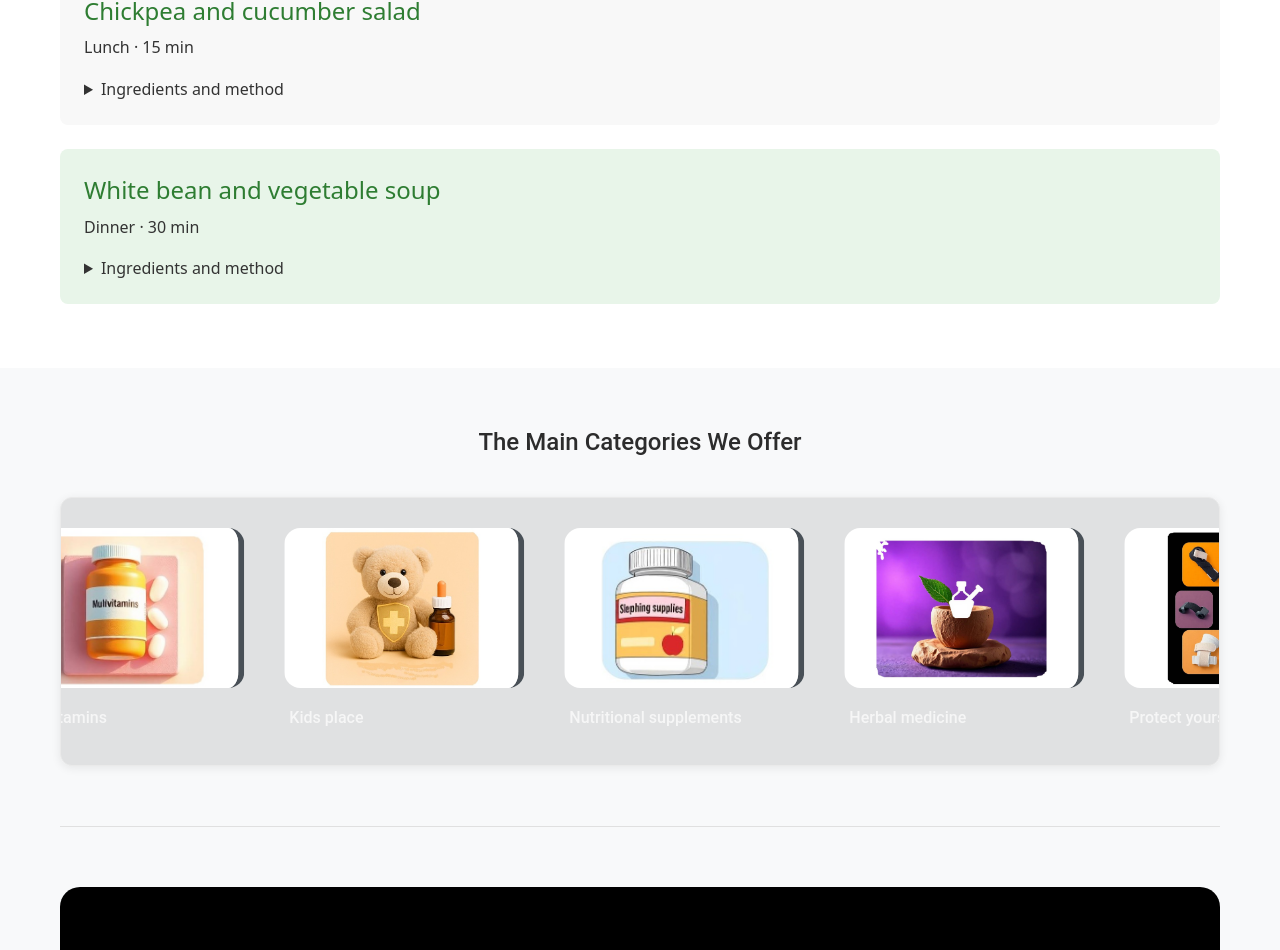
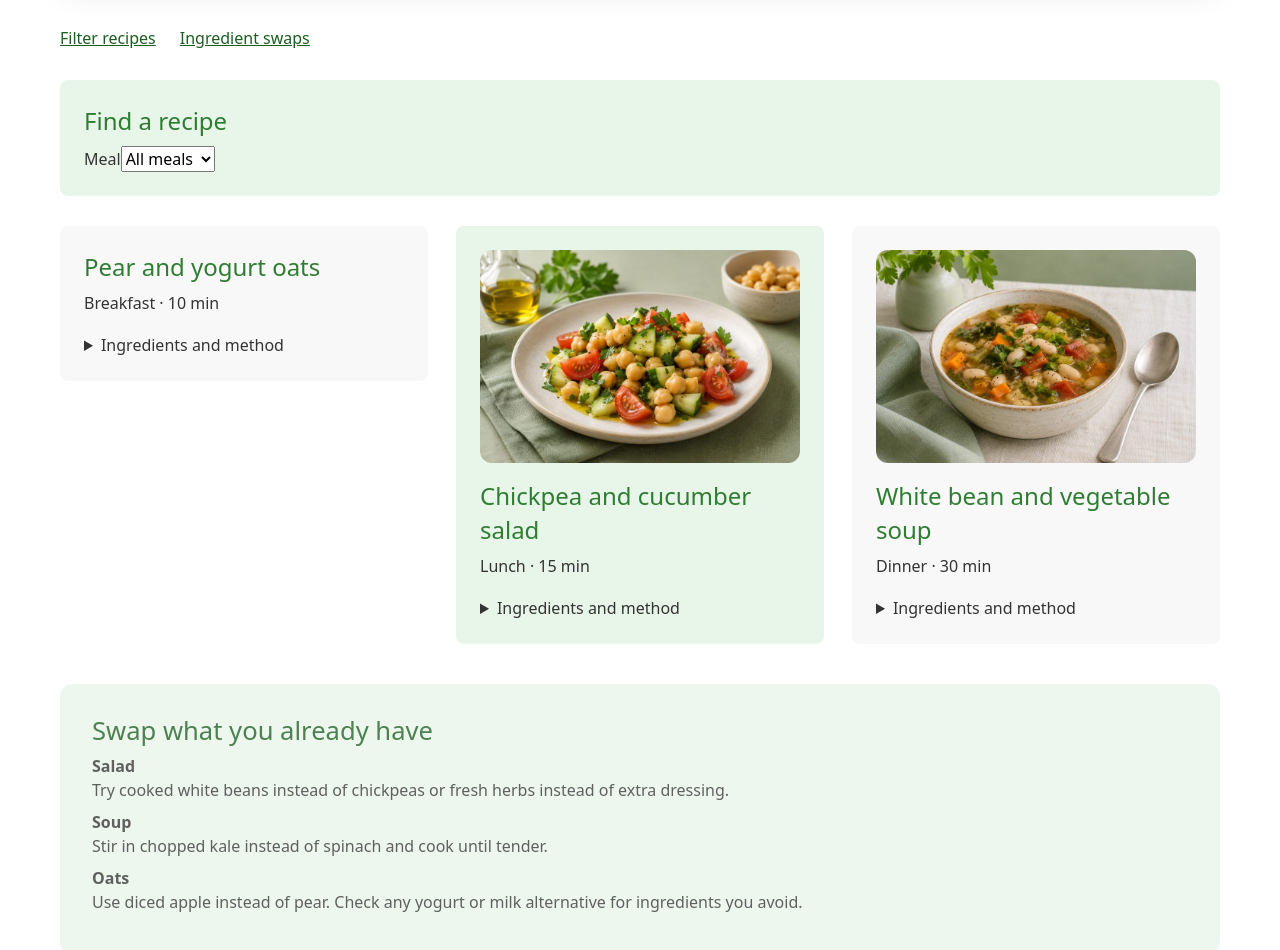
Before and after one commit to hisokaBK/PharmaClick, a React (Create React App) app: page /Healthy in a window 1280 px wide. Shown: the part 949-1899 px from the top of the page. Built offline with nearby package versions, Linux system fonts and the light colour scheme.

Commit message:
Enrich healthy recipes service experience

```diff
--- a/src/Com_servess/HealthyRecipes.jsx
+++ b/src/Com_servess/HealthyRecipes.jsx
@@ -1,5 +1,6 @@
 import { useState } from "react";
 import ServicePage from "./ServicePage";
+import { ServicePhoto } from "./ServiceMedia";
 
 const recipes = [
   { title: "Pear and yogurt oats", category: "Breakfast", time: "10 min", ingredients: ["Rolled oats", "Plain yogurt", "Pear", "Cinnamon"], instructions: "Stir the oats into yogurt in a bowl. Dice the pear, spoon it on top and finish with cinnamon. Add a splash of milk or water if you prefer a looser texture." },
@@ -10,7 +11,8 @@ const recipes = [
 export default function HealthyRecipes() {
   const [category, setCategory] = useState("All meals");
   return (
-    <ServicePage title="Healthy Recipes" introduction="Find a simple breakfast, lunch or dinner using familiar ingredients. Adjust the quantities to the number of people you are feeding." image="/images/services/healthy-recipes.jpg" imageAlt="Bowls of oats, chickpea salad and vegetable soup">
+    <ServicePage layout="kitchen" title="Healthy Recipes" introduction="Find a simple breakfast, lunch or dinner using familiar ingredients. Adjust the quantities to the number of people you are feeding." image="/images/services/healthy-recipes.jpg" imageAlt="Bowls of oats, chickpea salad and vegetable soup">
+      <nav className="service-jump" aria-label="Recipe guide"><a href="#meal-category">Filter recipes</a><a href="#recipe-substitutions">Ingredient swaps</a></nav>
       <section className="service-section">
         <h2>Find a recipe</h2>
         <label htmlFor="meal-category">Meal </label>
@@ -18,8 +20,11 @@ export default function HealthyRecipes() {
           <option>All meals</option><option>Breakfast</option><option>Lunch</option><option>Dinner</option>
         </select>
       </section>
+      <div className="service-grid">
         {recipes.filter(recipe => category === "All meals" || category === recipe.category).map(recipe => (
           <article className="service-section" key={recipe.title}>
+            {recipe.category === "Lunch" && <ServicePhoto file="recipe-chickpea" alt="Chickpea, tomato and cucumber salad on a plate" />}
+            {recipe.category === "Dinner" && <ServicePhoto file="recipe-soup" alt="White bean and vegetable soup in a ceramic bowl" />}
             <h2>{recipe.title}</h2>
             <p>{recipe.category} · {recipe.time}</p>
             <details>
@@ -29,6 +34,11 @@ export default function HealthyRecipes() {
             </details>
           </article>
         ))}
+      </div>
+      <section className="service-panel" id="recipe-substitutions">
+        <h2>Swap what you already have</h2>
+        <dl className="mb-0"><dt>Salad</dt><dd>Try cooked white beans instead of chickpeas or fresh herbs instead of extra dressing.</dd><dt>Soup</dt><dd>Stir in chopped kale instead of spinach and cook until tender.</dd><dt>Oats</dt><dd>Use diced apple instead of pear. Check any yogurt or milk alternative for ingredients you avoid.</dd></dl>
+      </section>
     </ServicePage>
   );
 }
--- a/src/css/Services.css
+++ b/src/css/Services.css
@@ -118,3 +118,9 @@
 .service-page--quiet .service-content { max-width: 1000px; }
 .service-page--quiet .service-split .service-panel { background: #f8f8f8; }
 .service-page--quiet .service-video { max-width: 780px; width: 100%; justify-self: center; }
+
+.service-page--kitchen .hero-container { flex-direction: column; align-items: stretch; }
+.service-page--kitchen .hero-image { aspect-ratio: 2 / 1; }
+.service-page--kitchen .service-grid { align-items: start; }
+.service-page--kitchen .service-grid > article { overflow: hidden; }
+.service-page--kitchen .service-grid .service-photo { margin-bottom: 16px; }
```
Also changed, not shown: public/images/services/recipe-chickpea.jpg (added), public/images/services/recipe-soup.jpg (added). Lines whose indentation alone changed are shown as unchanged.
